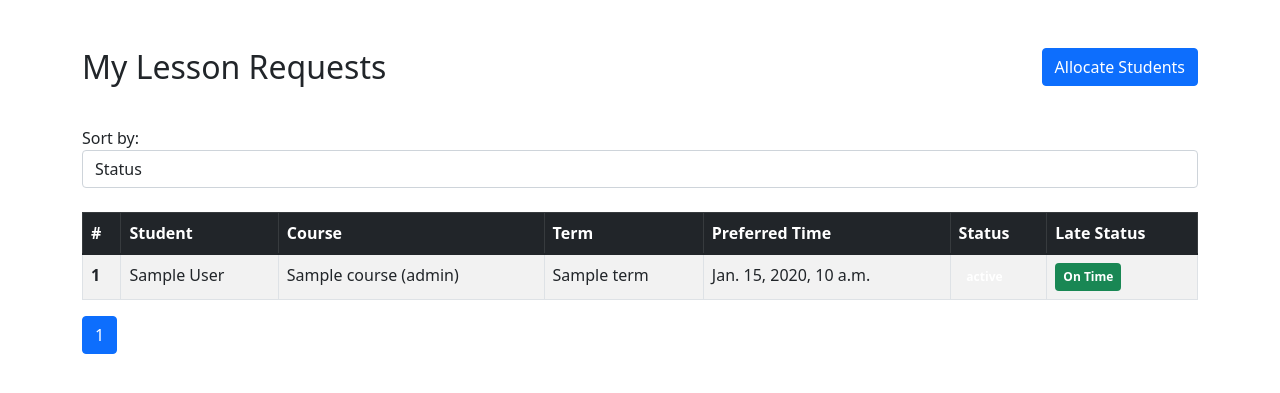
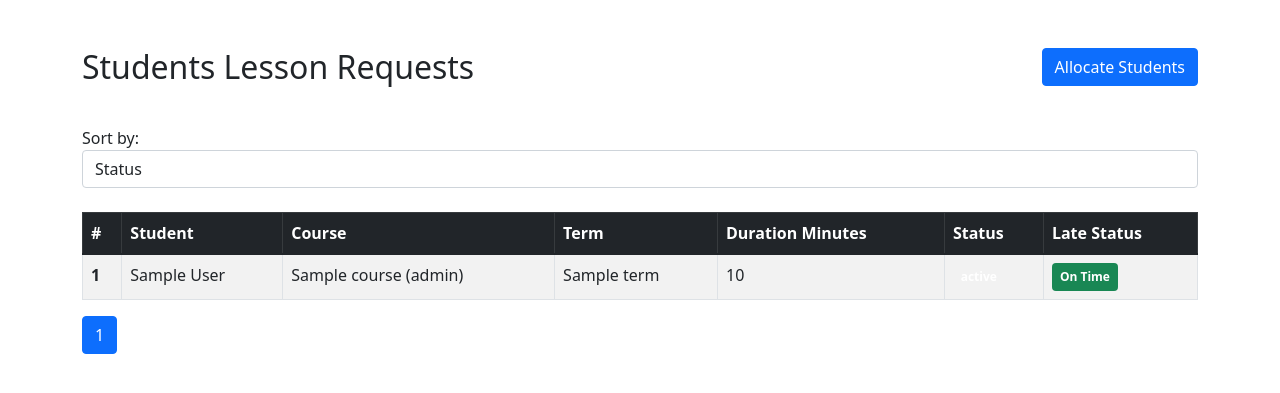
Before and after one commit to Noufabdalm/Narwhal, a Django app: template tutorials/templates/manage_lesson_requests.html in a window 1280 px wide. Shown: the part 56-449 px from the top of the page. Run offline with Django 3.2, Linux system fonts and the light colour scheme; the template is opened without the code that fills it: most values are stand-ins (such as "Sample title", 1, 10 or a date in 2020); some libraries are stand-ins or nearby versions.

Commit message:
update lesson request functions

```diff
--- a/tutorials/forms.py
+++ b/tutorials/forms.py
@@ -145,9 +145,9 @@
         widget=forms.Select(attrs={'class': 'form-control'})
     )
 
-    preferred_time = forms.ChoiceField(
-        choices=TutorSession.TIME_CHOICES,
-        label="Preferred Time",
+    duration_minutes = forms.ChoiceField(
+        choices=TutorSession.DURATION_CHOICES,
+        label="Duration Minutes",
         widget=forms.Select(attrs={'class': 'form-control'})
     )
 
--- a/tutorials/templates/manage_lesson_requests.html
+++ b/tutorials/templates/manage_lesson_requests.html
@@ -3,7 +3,7 @@
 {% block content %}
 <div class="container mt-5">
   <h2 class="mb-4 d-flex justify-content-between align-items-center">
-    My Lesson Requests
+    Students Lesson Requests
     <a href="{% url 'allocated_lessons' %}" class="btn btn-primary">Allocate Students</a>
   </h2>
 
@@ -24,7 +24,7 @@
         <th scope="col">Student</th>
         <th scope="col">Course</th>
         <th scope="col">Term</th>
-        <th scope="col">Preferred Time</th>
+        <th scope="col">Duration Minutes</th>
         <th scope="col">Status</th>
         <th scope="col">Late Status</th>
       </tr>
@@ -36,7 +36,7 @@
         <td>{{ request.student.user.full_name }}</td>
         <td>{{ request.course.name }} ({{ request.course.level }})</td>
         <td>{{ request.term.name }}</td>
-        <td>{{ request.preferred_time }}</td>
+        <td>{{ request.duration_minutes }}</td>
         <td>
             <span class="badge fw-bold
             {% if request.status == 'pending' %}text-dark bg-warning
--- a/tutorials/views.py
+++ b/tutorials/views.py
@@ -182,7 +182,7 @@
         if form.is_valid():
             term = form.cleaned_data['term']
             course = form.cleaned_data['course']
-            preferred_time = form.cleaned_data['preferred_time']
+            duration_minutes = form.cleaned_data['duration_minutes']
             frequency = form.cleaned_data['frequency']
 
             try:
@@ -199,6 +199,7 @@
             lesson_request = LessonRequest.objects.create(
                 student=student,
                 frequency=frequency,
+                duration_minutes=duration_minutes,
                 course=course,
                 term=term,
                 status='pending',
```
Also changed, not shown: tutorials/tests/forms/test_lesson_request_form.py (+16 -8 lines), tutorials/tests/views/test_lesson_request_view.py (+24 -32 lines).
